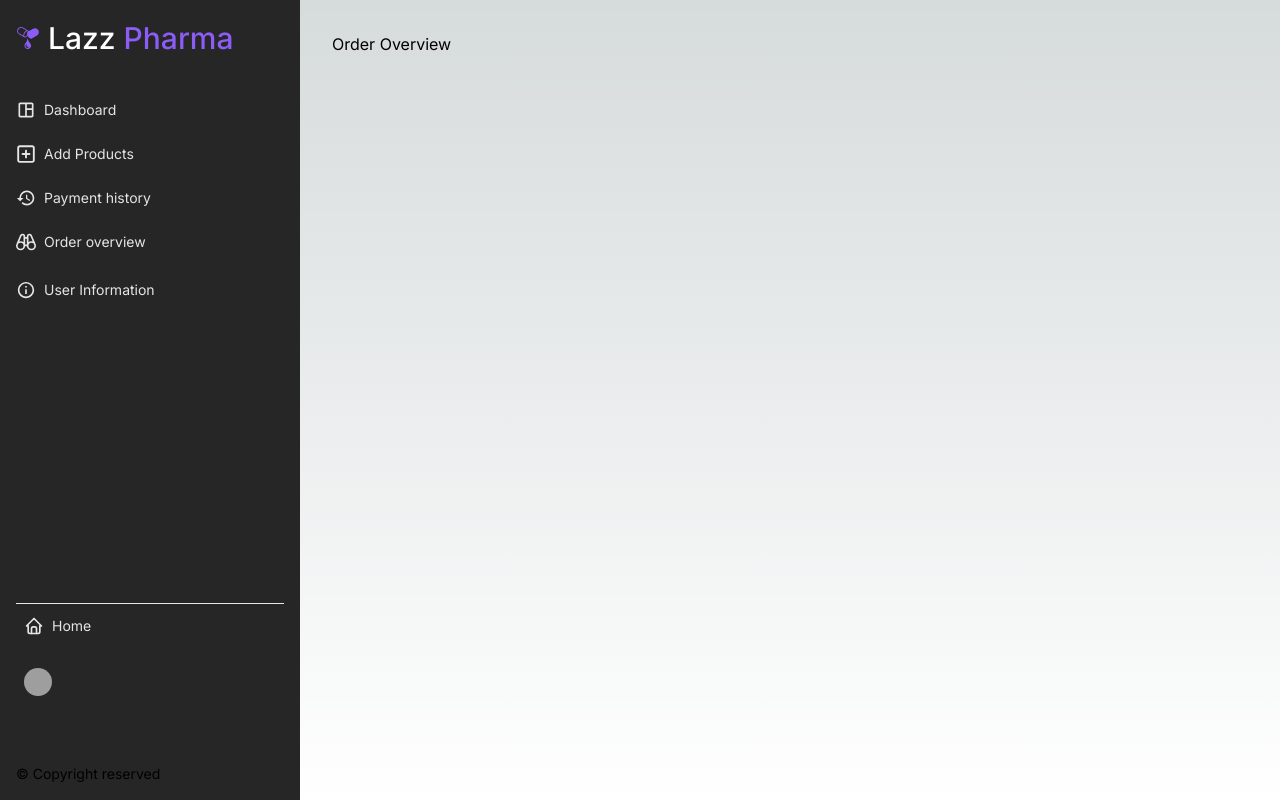
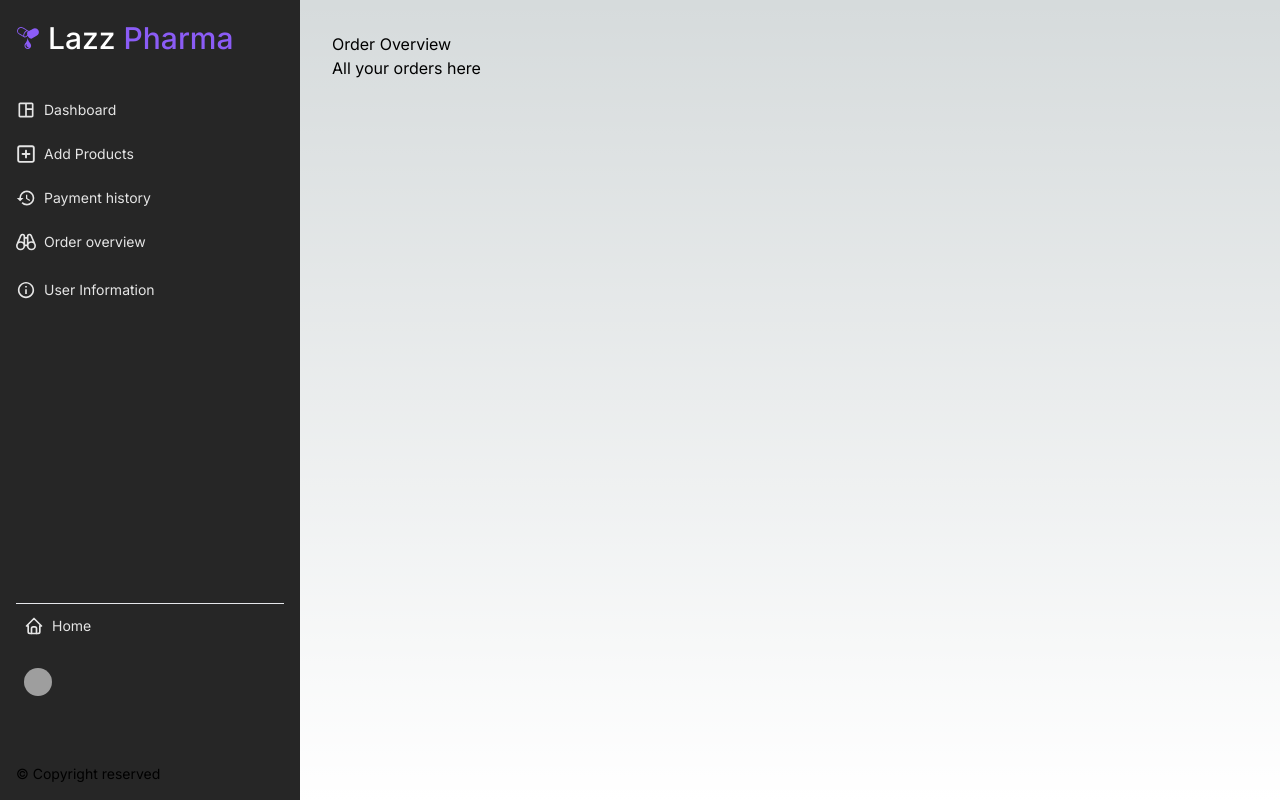
Before and after one commit to shadullah/e-commerce-front, a Next.js app: page /dashboard/overview_order in a window 1280 px wide. Built offline with nearby package versions, Linux system fonts and the light colour scheme; no server answers; grey boxes are pictures that could not be loaded.

Commit message:
link updated

```diff
--- a/next.config.mjs
+++ b/next.config.mjs
@@ -9,8 +9,8 @@ const nextConfig = {
       {
         source: "/api/:path*",
         destination:
-          // "https://e-commerce-backend-gamma-five.vercel.app/api/:path*",
-          "http://localhost:8000/api/:path*",
+          "https://e-commerce-backend-gamma-five.vercel.app/api/:path*",
+        // "http://localhost:8000/api/:path*",
       },
     ];
   },
--- a/src/app/dashboard/overview_order/page.tsx
+++ b/src/app/dashboard/overview_order/page.tsx
@@ -4,6 +4,7 @@ const order_overview = () => {
   return (
     <div>
       <h1>Order Overview</h1>
+      <p>All your orders here</p>
     </div>
   );
 };
```
